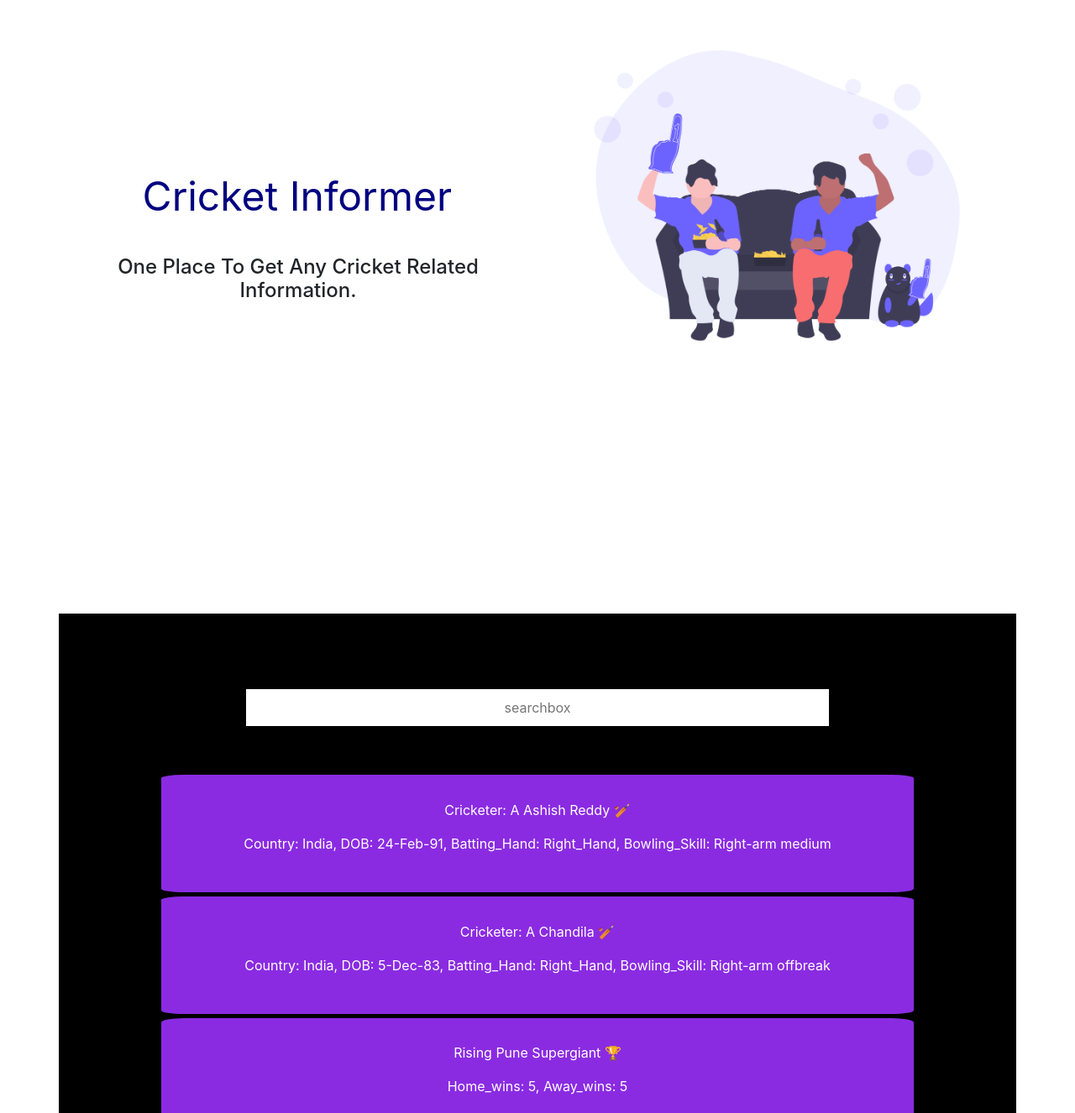
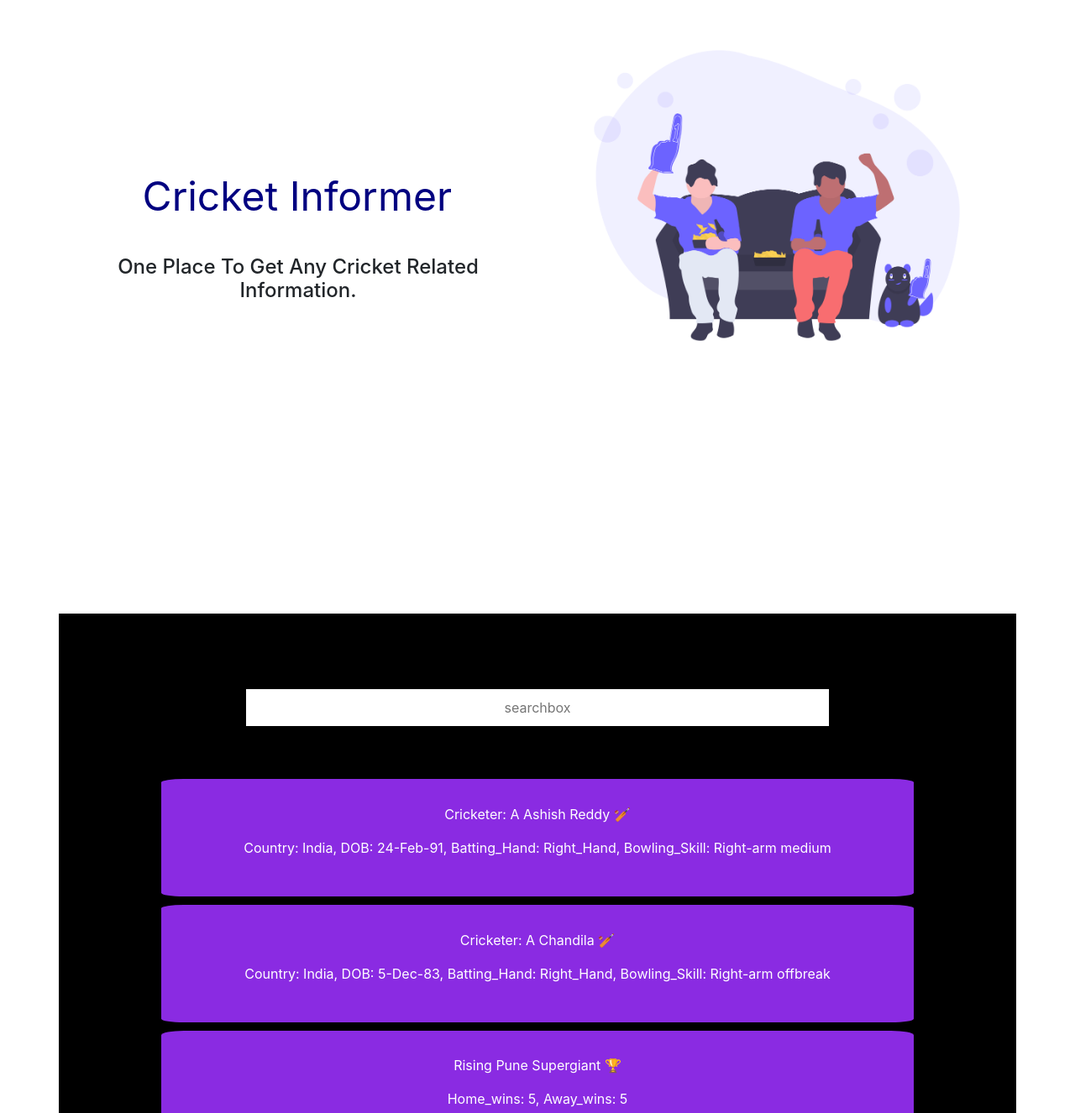
Before and after one commit to Rishiraj122/Cricket, a Vue app: page / in a window 1280 px wide. Shown: the part 121-1447 px from the top of the page at 84% size. Built offline with nearby package versions, Linux system fonts and the light colour scheme.

Commit message:
margin fixed

```diff
--- a/src/App.vue
+++ b/src/App.vue
@@ -588,7 +588,7 @@ section{
   border-radius: 3%;
   width: 90%;
   margin: 0 auto;
-  margin-top: 0.5%;
+  margin-top: 1%;
 }
 
 </style>
```
